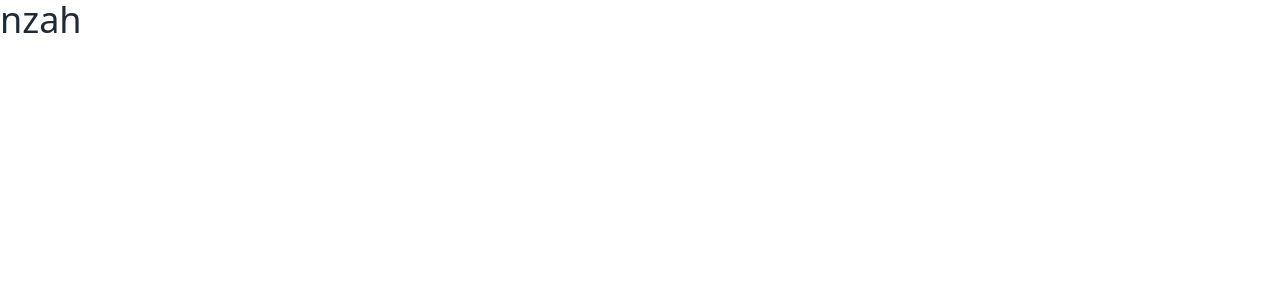
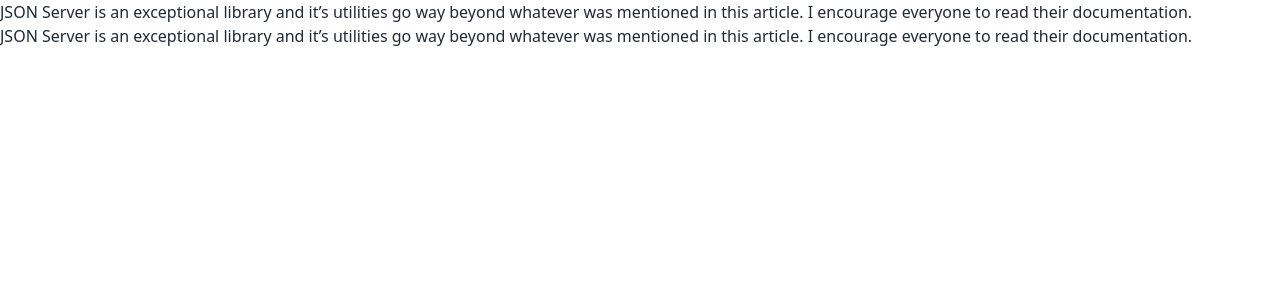
Before and after one commit to Mugogo-Inc/mustar, a Next.js app: page /nzaih in a window 1280 px wide. Shown: the top 300 px of the page. Built offline with nearby package versions, Linux system fonts and the light colour scheme; data requests are answered from the project's data file.

Commit message:
back at it

```diff
--- a/db.json
+++ b/db.json
@@ -1,19 +1,22 @@
+
+
 {
-  "feedback": [
-    {
-      "id": 1,
-      "rating": 10,
-      "text": "This is feedback item 1 coming from the json file"
-    },
-    {
-      "id": 2,
-      "rating": 8,
-      "text": "This is feedback item 2 coming from the json file"
-    },
-    {
-      "text": "Test Subject edited twice",
-      "rating": 7,
-      "id": 3
-    }
+  "experiences": [
+    { "id": 1, "title": "Kuza Caves", "author": "typicode" , "desc" : "JSON Server is an exceptional library and it’s utilities go way beyond whatever was mentioned in this article. I encourage everyone to read their documentation.", "images":[
+        " https://ibb.co/fMJrm1K",
+        "https://ibb.co/2Ymv03Z",
+        "https://ibb.co/wLKwj1G"
+
+
+    ]},
+     { "id": 2, "title": "Safari blue", "author": "typicode" , "desc" : "JSON Server is an exceptional library and it’s utilities go way beyond whatever was mentioned in this article. I encourage everyone to read their documentation.", "images":[
+        " https://ibb.co/fMJrm1K",
+        "https://ibb.co/2Ymv03Z",
+        "https://ibb.co/wLKwj1G"
+
+
+    ]}
+
   ]
+
 }
--- a/package.json
+++ b/package.json
@@ -7,7 +7,7 @@
     "build": "next build",
     "start": "next start",
     "lint": "next lint",
-     "server": "json-server --watch db.json --port 5000"
+    "server": "json-server --watch db.json --port 5000"
   },
   "dependencies": {
     "@emotion/react": "^11.10.5",
@@ -19,6 +19,7 @@
     "@radix-ui/react-icons": "^1.1.1",
     "@radix-ui/react-popover": "^1.0.2",
     "@stitches/react": "^1.2.8",
+    "@tanstack/react-query": "^4.20.4",
     "daisyui": "^2.45.0",
     "eslint": "8.30.0",
     "eslint-config-next": "13.0.7",
--- a/pages/nzaih.js
+++ b/pages/nzaih.js
@@ -1,7 +1,22 @@
 import React from "react";
+import Link from "next/link";
 
-const nzah = () => {
-  return <div className="text-4xl">nzah</div>;
+export const getStaticProps = async () => {
+  const API_URL = "http://localhost:5000/experiences";
+  const request = await fetch(API_URL);
+  const posts = await request.json();
+  return { props: { posts } };
 };
 
-export default nzah;
+//route
+export default function Nzai({ posts }) {
+  return (
+    <div>
+      <main>
+        {posts.map((post) => (
+          <h3 key={posts.id}> {post.desc}</h3>
+        ))}
+      </main>
+    </div>
+  );
+}
```
Also changed, not shown: utils/server.js (added, +15 -0 lines), server.js (added), 1 other file (tests, documents, lock files or other folders).
